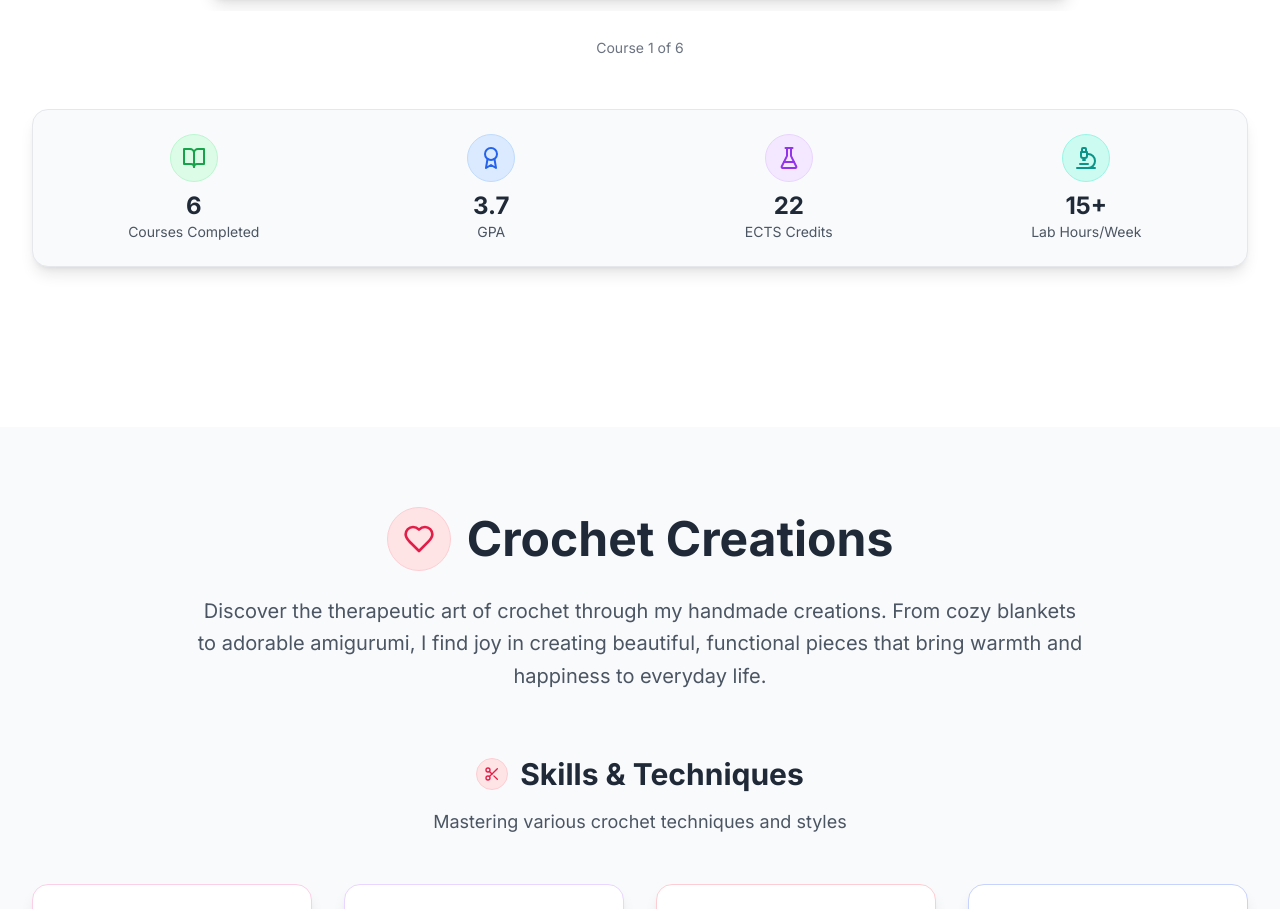
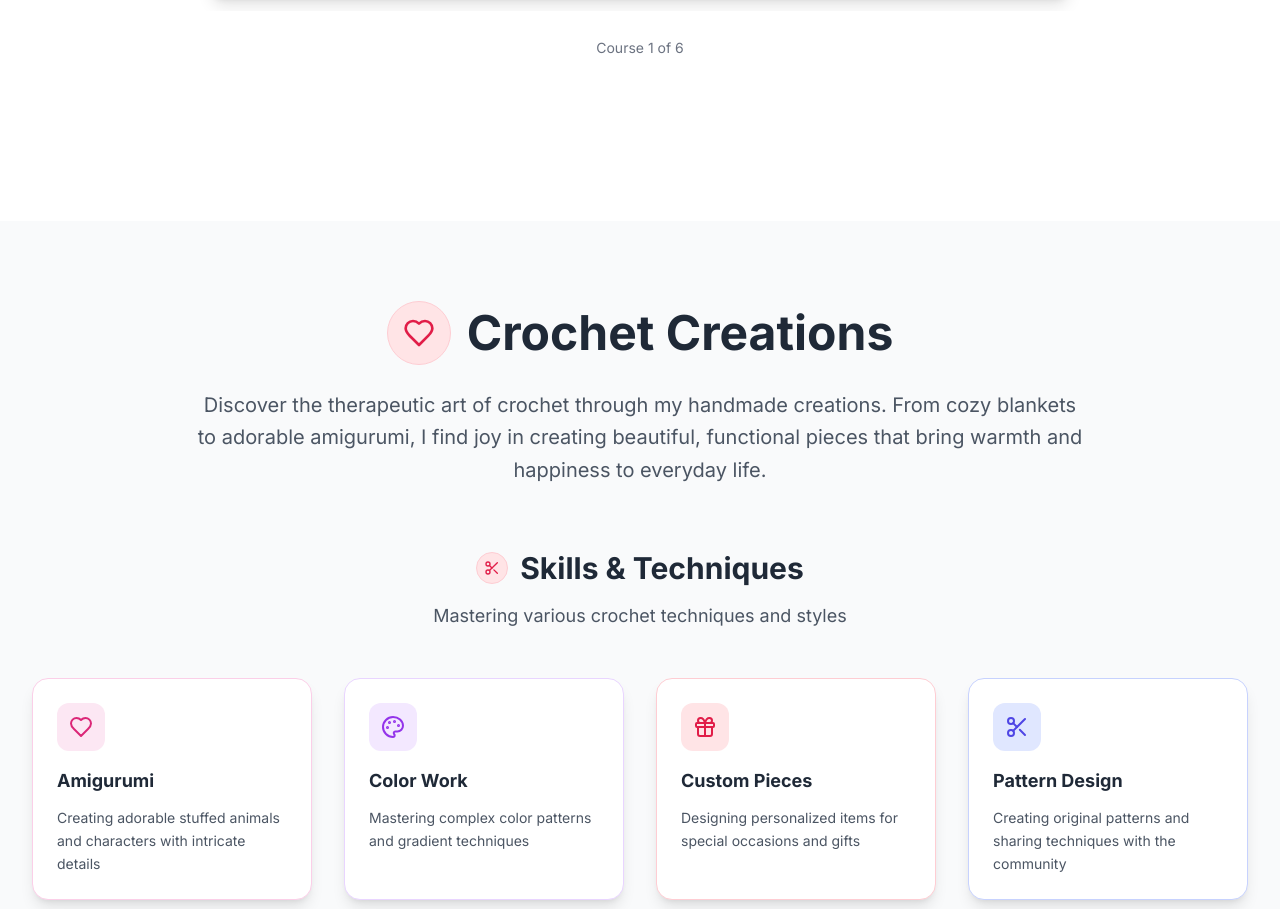
Before and after one commit to niya-shroff/alykatpaulport, a React (Vite) app: page / in a window 1280 px wide. Shown: the part 7116-8025 px from the top of the page. Built offline with nearby package versions, Linux system fonts and the light colour scheme.

Commit message:
Updated BiotechSection.tsx

```diff
--- a/src/components/BiotechSection.tsx
+++ b/src/components/BiotechSection.tsx
@@ -191,40 +191,6 @@ export default function BiotechSection() {
               </span>
             </div>
           </div>
-
-          {/* Academic Stats */}
-          <div className="mt-12 bg-gray-50 rounded-2xl p-6 shadow-lg border border-gray-200">
-            <div className="grid grid-cols-1 md:grid-cols-4 gap-6 text-center">
-              <div className="flex flex-col items-center">
-                <div className="w-12 h-12 bg-green-100 rounded-full flex items-center justify-center mb-2 border border-green-200">
-                  <BookOpen className="w-6 h-6 text-green-600" />
-                </div>
-                <div className="text-2xl font-bold text-gray-800">{completedCourses.length}</div>
-                <div className="text-sm text-gray-600">Courses Completed</div>
-              </div>
-              <div className="flex flex-col items-center">
-                <div className="w-12 h-12 bg-blue-100 rounded-full flex items-center justify-center mb-2 border border-blue-200">
-                  <Award className="w-6 h-6 text-blue-600" />
-                </div>
-                <div className="text-2xl font-bold text-gray-800">3.7</div>
-                <div className="text-sm text-gray-600">GPA</div>
-              </div>
-              <div className="flex flex-col items-center">
-                <div className="w-12 h-12 bg-purple-100 rounded-full flex items-center justify-center mb-2 border border-purple-200">
-                  <FlaskConical className="w-6 h-6 text-purple-600" />
-                </div>
-                <div className="text-2xl font-bold text-gray-800">22</div>
-                <div className="text-sm text-gray-600">ECTS Credits</div>
-              </div>
-              <div className="flex flex-col items-center">
-                <div className="w-12 h-12 bg-teal-100 rounded-full flex items-center justify-center mb-2 border border-teal-200">
-                  <Microscope className="w-6 h-6 text-teal-600" />
-                </div>
-                <div className="text-2xl font-bold text-gray-800">15+</div>
-                <div className="text-sm text-gray-600">Lab Hours/Week</div>
-              </div>
-            </div>
-          </div>
         </div>
       </div>
     </section>
```
